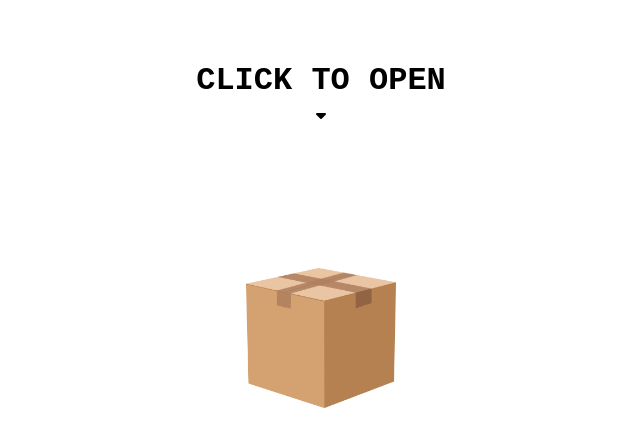
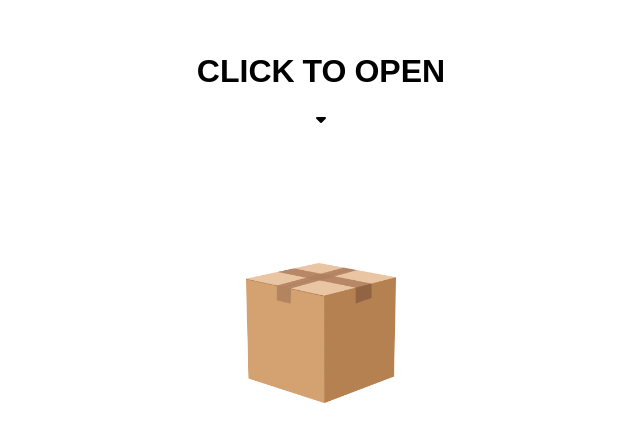
Before and after one commit to MaltenGD/TimeBoxed, a plain HTML site: page index.html in a window 1280 px wide. Shown: the part 308-754 px from the top of the page, without its empty margins (319-959 px from the left). Drawn offline with Linux system fonts and the light colour scheme.

Commit message:
new font
anantason

```diff
--- a/index.html
+++ b/index.html
@@ -12,7 +12,9 @@
         <div class = "open">
             <div class = "openText">
                 <h1>CLICK TO OPEN</h1>
-                <i class="fa-solid fa-caret-down"></i>
+                <div class = "openArrow">
+                    <i class="fa-solid fa-caret-down"></i>
+                </div>
             </div>
             <button class = "boxButton" onclick = "alert('box clicked!')">
                 <img src = "images/boxClosed.png" alt = "closed box">
--- a/styles.css
+++ b/styles.css
@@ -1,5 +1,12 @@
+@font-face {
+    font-family: 'Anantason';
+    src: url('fonts/AnantasonRegular.woff2') format('woff2');
+    font-weight: normal;
+    font-style: normal;
+}
+
 * {
-    font-family: 'Courier New', Courier, monospace;
+    font-family: 'Anantason', sans-serif;
     margin: 0%;
     padding: 0;
     box-sizing: border-box;
@@ -21,6 +28,16 @@
     gap: 1vh;
 }
 
+.openArrow {
+    animation: floatUpDown 1.5s ease-in-out infinite;
+}
+
+@keyframes floatUpDown {
+    0% { transform: translateY(0);}
+    50% { transform: translateY(-10px);}
+    100% { transform: translateY(0);}
+}
+
 .boxButton {
     position: fixed;
     bottom: 10%;
```
Also changed, not shown: fonts/AnantasonRegular.woff2 (added).
